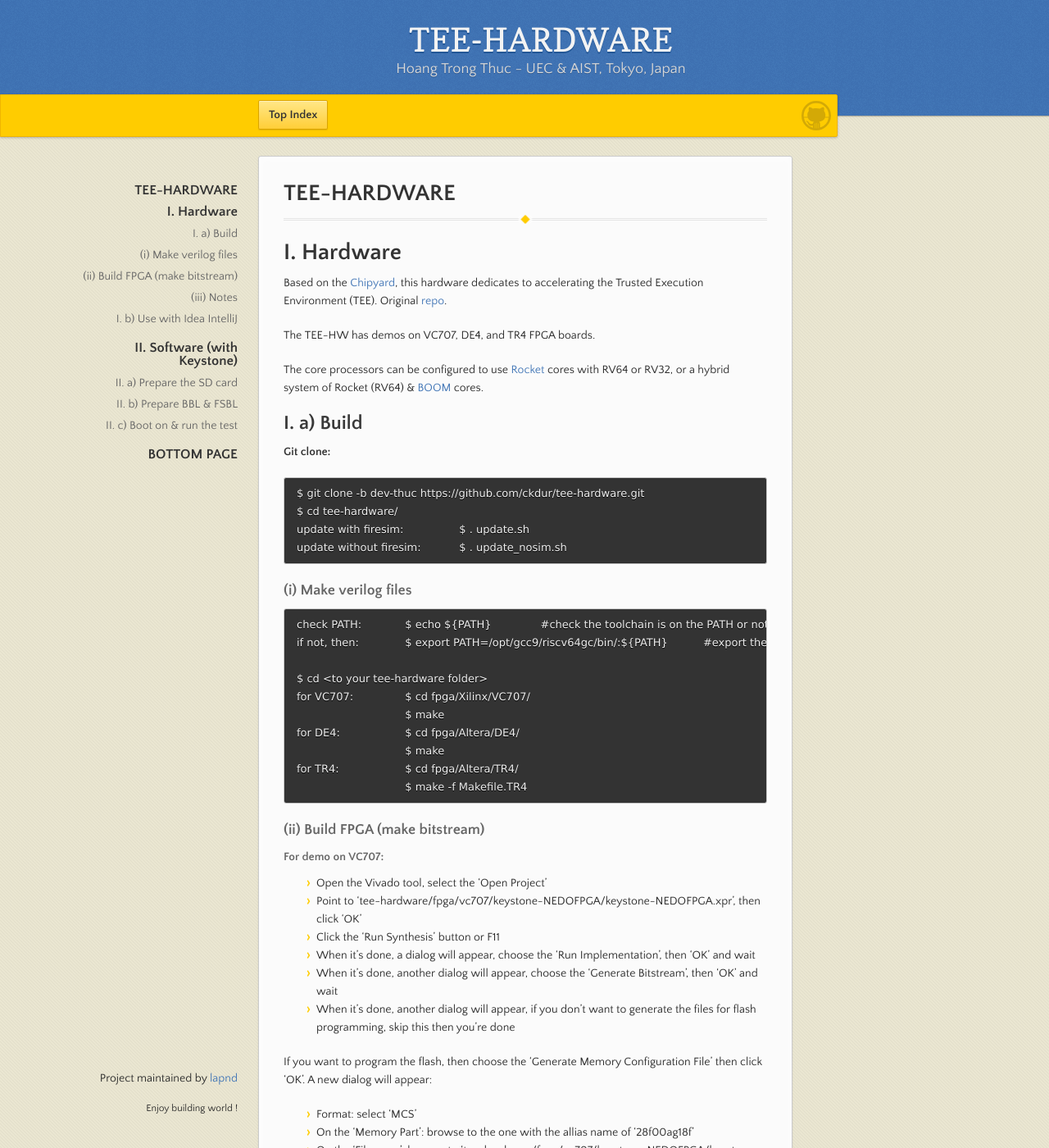
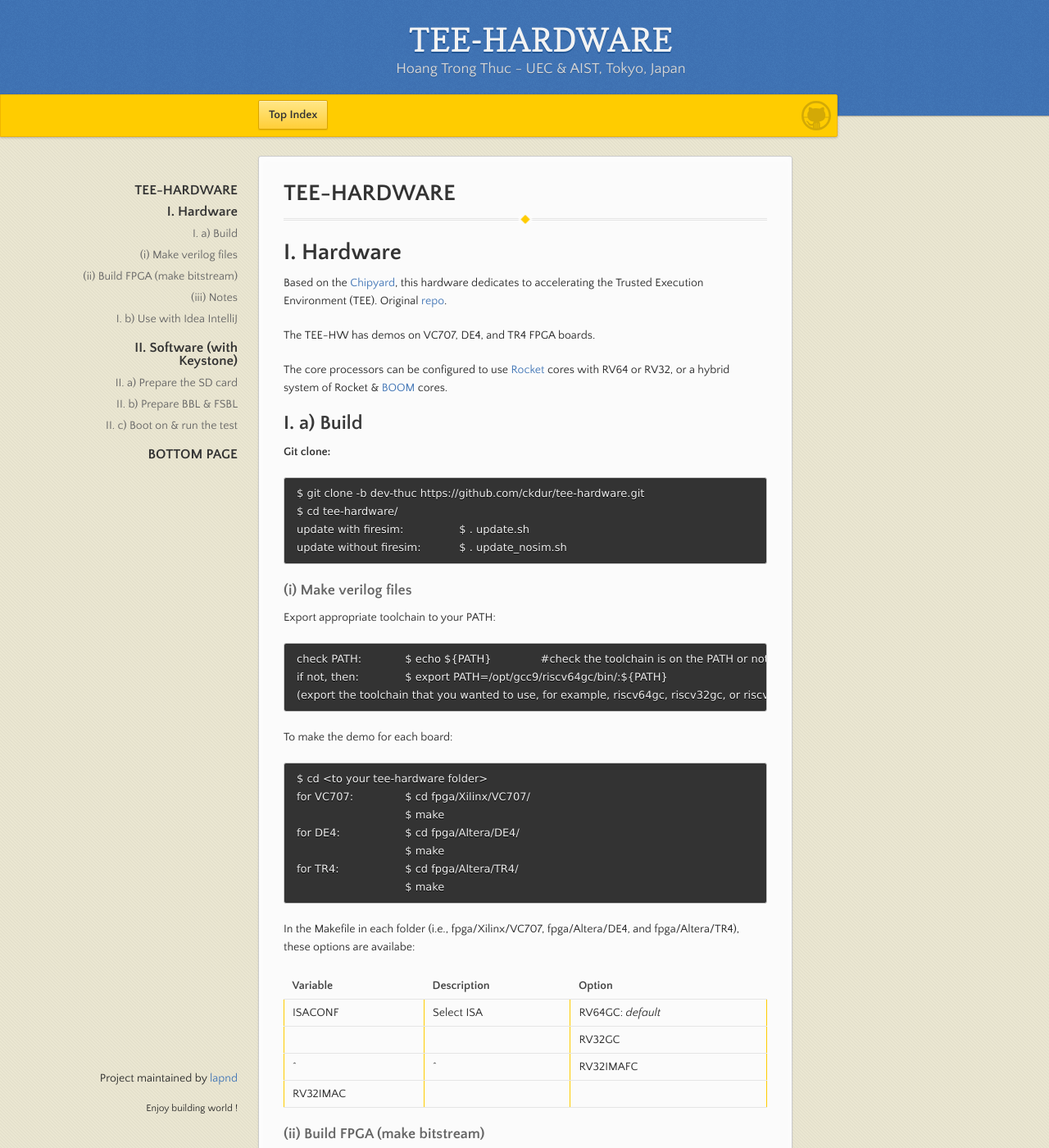
Before and after one commit to lapnd/httdes.github.io, a Jekyll site: the page built from tee-hw.md, in a window 1280 px wide and 1400 px high. Shown: the whole window at 82% size. Built offline with Jekyll 4.4.1, drawn with Linux system fonts in a browser that asks for light colours; our own code applies the rules of GitHub Pages for plain Markdown files.

Commit message:
Update tee-hw.md

```diff
--- a/tee-hw.md
+++ b/tee-hw.md
@@ -12,7 +12,7 @@ Based on the [Chipyard](https://github.com/ucb-bar/chipyard), this hardware dedi
 
 The TEE-HW has demos on VC707, DE4, and TR4 FPGA boards.
 
-The core processors can be configured to use [Rocket](https://github.com/chipsalliance/rocket-chip) cores with RV64 or RV32, or a hybrid system of Rocket (RV64) & [BOOM](https://github.com/riscv-boom/riscv-boom) cores.
+The core processors can be configured to use [Rocket](https://github.com/chipsalliance/rocket-chip) cores with RV64 or RV32, or a hybrid system of Rocket & [BOOM](https://github.com/riscv-boom/riscv-boom) cores.
 
 ## I. a) Build
 
@@ -25,8 +25,13 @@ The core processors can be configured to use [Rocket](https://github.com/chipsal
 
 ### (i) Make verilog files
 
+Export appropriate toolchain to your PATH:
+
 	check PATH:		$ echo ${PATH}		#check the toolchain is on the PATH or not
-	if not, then:		$ export PATH=/opt/gcc9/riscv64gc/bin/:${PATH}		#export the toolchain to PATH
+	if not, then:		$ export PATH=/opt/gcc9/riscv64gc/bin/:${PATH}
+	(export the toolchain that you wanted to use, for example, riscv64gc, riscv32gc, or riscv32imac, etc.)
+
+To make the demo for each board:
 
 	$ cd <to your tee-hardware folder>
 	for VC707:		$ cd fpga/Xilinx/VC707/
@@ -34,7 +39,16 @@ The core processors can be configured to use [Rocket](https://github.com/chipsal
 	for DE4:			$ cd fpga/Altera/DE4/
 					$ make
 	for TR4:			$ cd fpga/Altera/TR4/
-					$ make -f Makefile.TR4
+					$ make
+
+In the Makefile in each folder (i.e., fpga/Xilinx/VC707, fpga/Altera/DE4, and fpga/Altera/TR4), these options are availabe:
+
+| Variable | Description | Option |
+| -------- | ----------- | ------ |
+| ISACONF | Select ISA | RV64GC: *default* |
+||| RV32GC |
+| ^ | ^ | RV32IMAFC |
+| RV32IMAC |
 
 ### (ii) Build FPGA (make bitstream)
 
```
